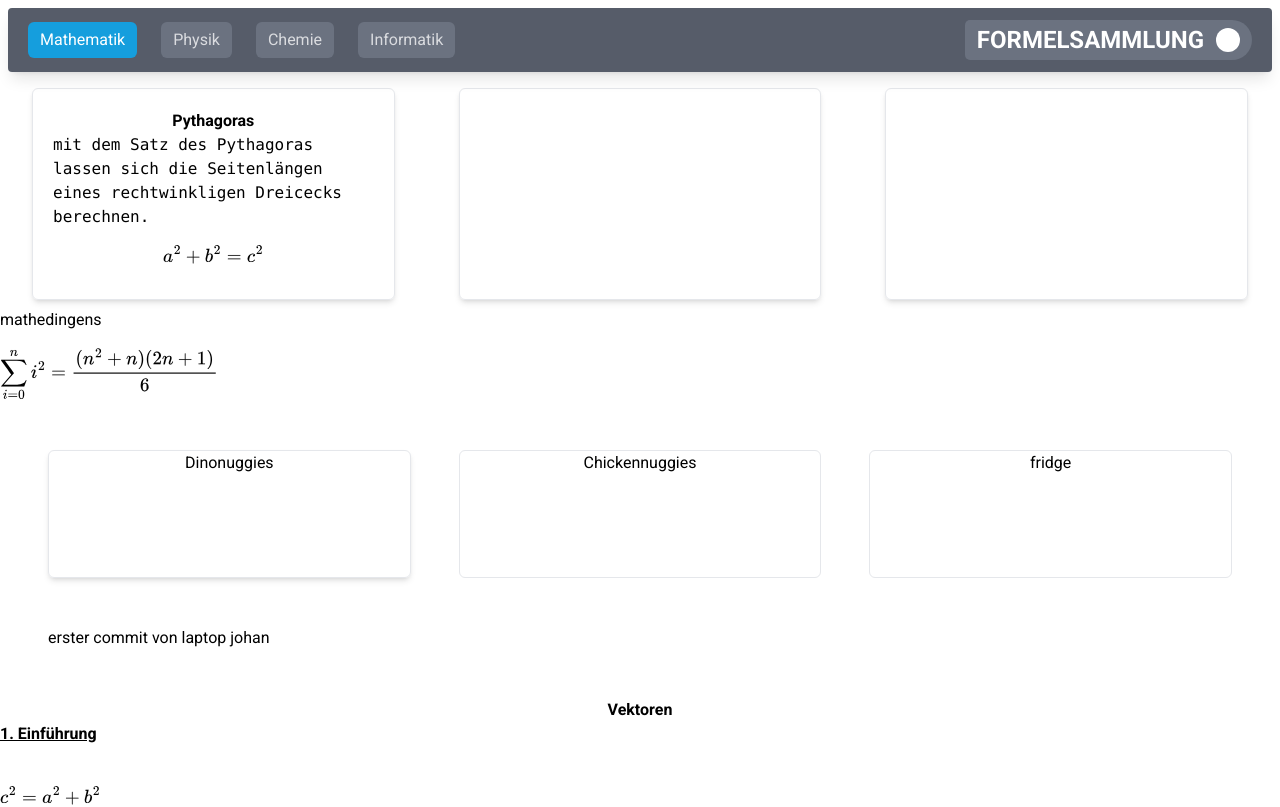
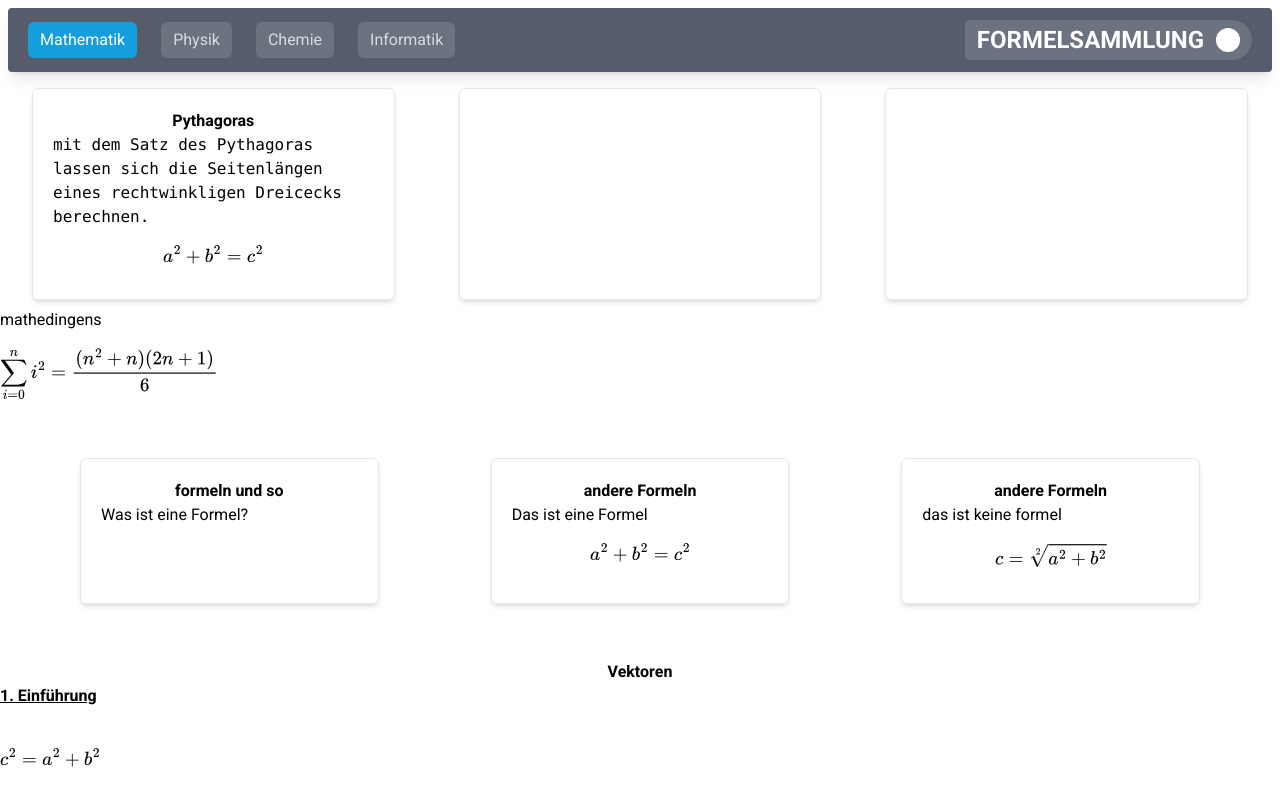
Before and after one commit to GitOsir/formelsammlung, a Next.js app: page /subjects/mathematics in a window 1280 px wide. Shown: the top 807 px of the page. Built offline with nearby package versions, Linux system fonts and the light colour scheme; a web font is replaced by a local one.

Commit message:
Formeln hinzugefuegt und neue karten benutzt

```diff
--- a/app/ui/subjects/mathematics/Funktionen.tsx
+++ b/app/ui/subjects/mathematics/Funktionen.tsx
@@ -1,7 +1,10 @@
+import Card from "../Card"
 
 
 export default function Funktionen(){
     const formula = "$$\\sum_{i=0}^n i^2 = \\frac{(n^2+n)(2n+1)}{6}$$"
+    const pythagoras = "$$ a^2 + b^2 = c^2 $$"
+    const halb = "$$ c = \\sqrt[2]{a^2 + b^2} $$"
     return(
         <>
 
@@ -9,11 +12,40 @@ export default function Funktionen(){
         <p>{formula}</p>
         <section>
             <div className="grid lg:grid-cols-3 gap-12 m-12 sm:grid-cols-1">
-            <div className="border text-center h-32 rounded-md shadow-md">Dinonuggies</div>
-            <div className="border text-center h-32 rounded-md">Chickennuggies</div>
-            <div className="border text-center h-32 rounded-md">fridge</div>
-            <p>erster commit von laptop johan</p>
+                <Card contents={
 
+                <>
+                    <h1 className="font-bold text-center">formeln und so</h1>
+                    <p>Was ist eine Formel?</p>
+                </>
+
+                }/>
+                <Card contents={
+
+                <>
+                    <h1 className="font-bold text-center">andere Formeln</h1>
+                    <p>Das ist eine Formel</p>
+                    <div className="flex justify-center">
+
+                        <p >{ pythagoras }</p>
+
+                    </div>
+                </>
+
+                }/>
+                <Card contents={
+
+                <>
+                    <h1 className="font-bold text-center">andere Formeln</h1>
+                    <p>das ist keine formel</p>
+                    <div className="flex justify-center">
+
+                        <p >{ halb }</p>
+
+                    </div>
+                </>
+
+                }/>
             </div>
         </section>
         </>
```
